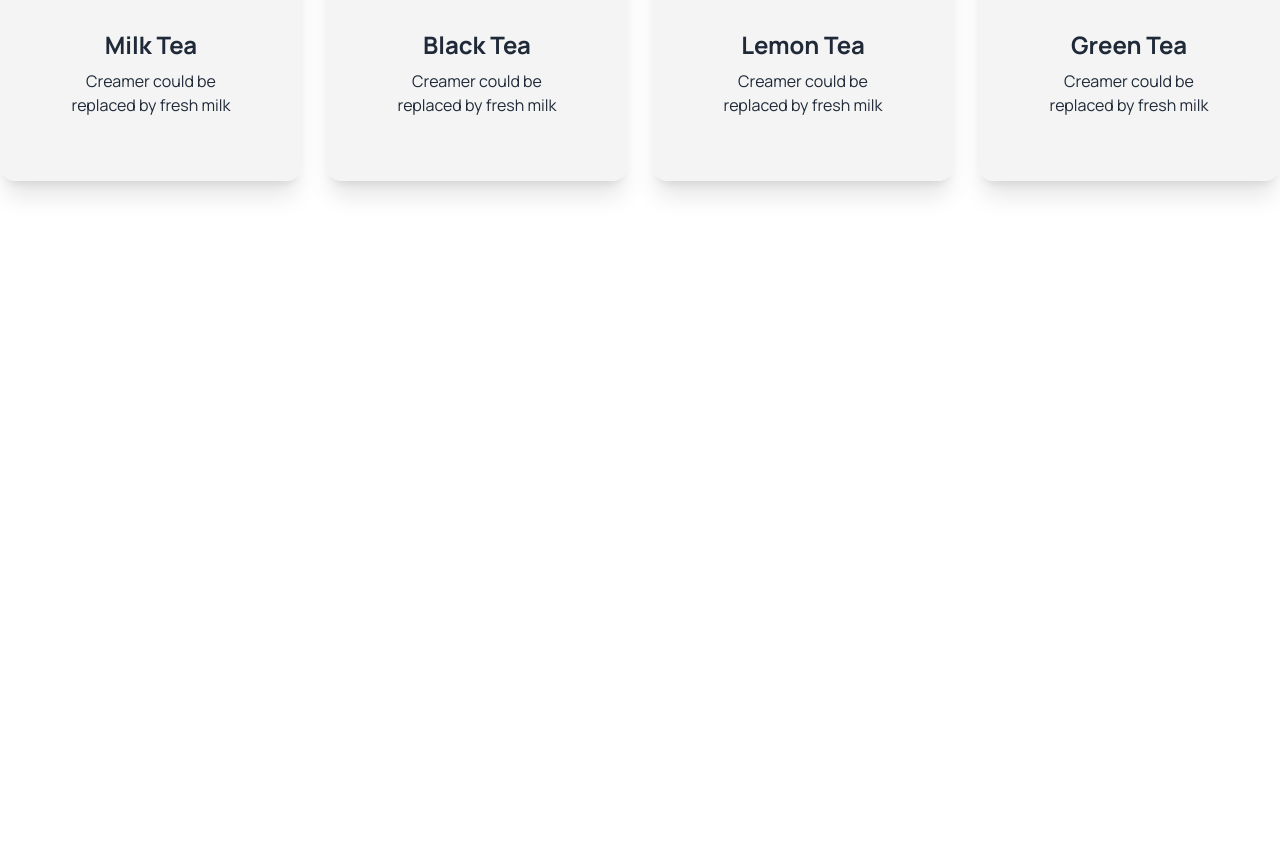
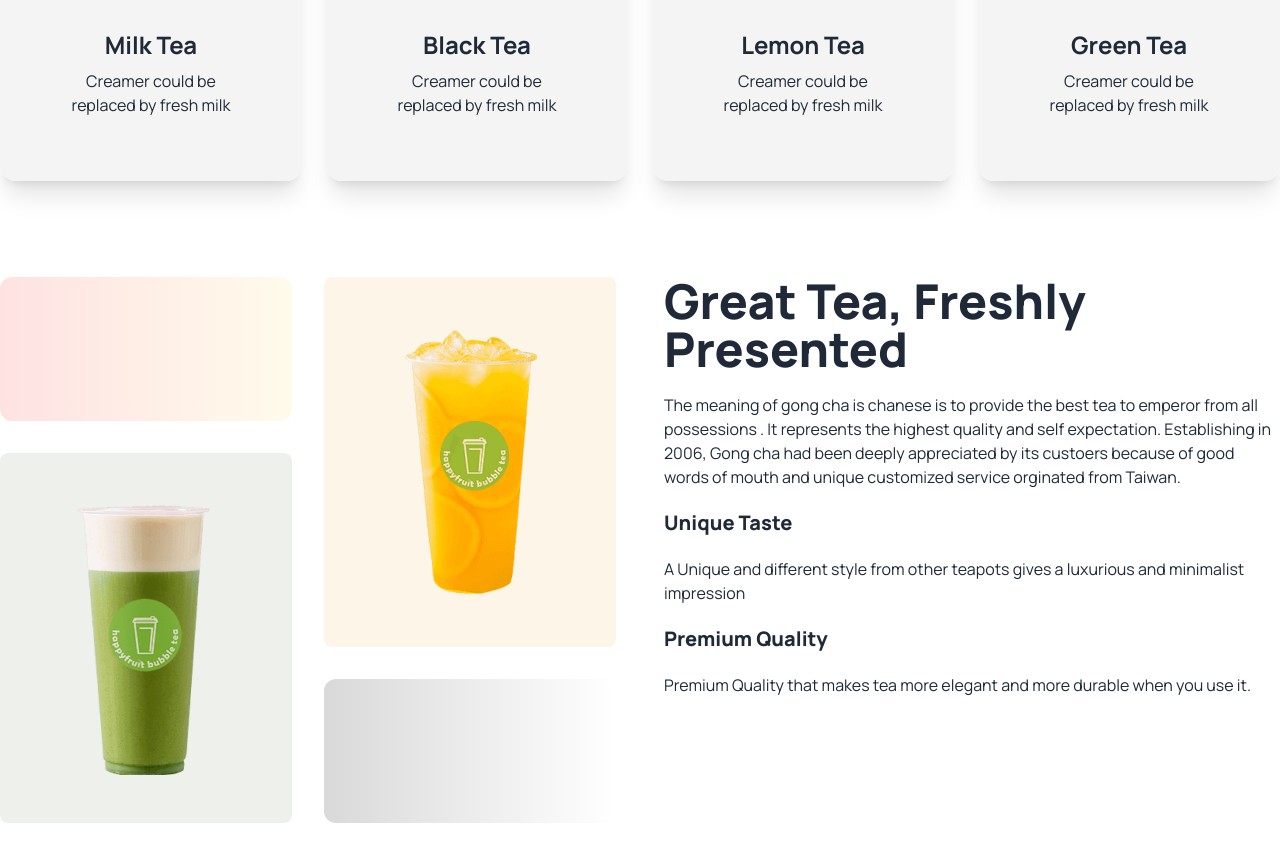
Before and after one commit to UmmeyHabibaShanjida/tea-house--with-daisyui, a plain HTML site: page index.html in a window 1280 px wide. Shown: the part 868-1729 px from the top of the page. Before the commit the page ends 1145 px from the top, so only its background shows below. Drawn offline with nearby package versions, Linux system fonts and the light colour scheme.

Commit message:
create a grid layout

```diff
--- a/index.html
+++ b/index.html
@@ -105,7 +105,27 @@
         </div>
       </div>
     </section>
-
+     <!-- great tea fresh tea section -->
+     <section class="my-24 gap-12 flex flex-col lg:flex-row">
+       <div class="grid gap-8 grid-cols-1 md:grid-cols-2 flex-1">
+         <div class="rounded-xl h-36 bg-gradient-to-r from-red-100 to-amber-50"></div>
+         <div class="row-span-2 bg-[#E6A6231A] rounded-lg px-8 py-12 flex justify-center items-center">
+          <img src="images/fresh-1.png" alt="">
+        </div>
+        <div class="row-span-2 bg-[#5776391A] rounded-lg px-8 py-12 flex justify-center items-center">
+          <img src="images/fresh-2.png" alt="">
+        </div>
+        <div class="rounded-xl h-36 bg-gradient-to-r from-[#D9D9D9] to-[#FFFFFF]"></div>
+       </div>
+       <div class="space-y-5 flex-1">
+        <h3 class="text-5xl font-extrabold">Great Tea, Freshly <br>Presented</h3>
+        <p>The meaning of gong cha is chanese is to provide the best tea to emperor from all possessions . It represents the highest quality and self expectation. Establishing in 2006, Gong cha had been deeply appreciated by its custoers  because of good words of mouth and unique customized service orginated from Taiwan.</p>
+        <h4 class="text-xl font-extrabold">Unique Taste</h4>
+        <p>A Unique and different style from other teapots gives a luxurious and minimalist impression</p>
+        <h4 class="text-xl font-extrabold mt-8">Premium Quality</h4>
+        <p>Premium Quality that makes tea more elegant and more durable when you use it.</p>
+       </div>
+     </section>
   </main>
   <!-- footer section -->
   <footer>
```
